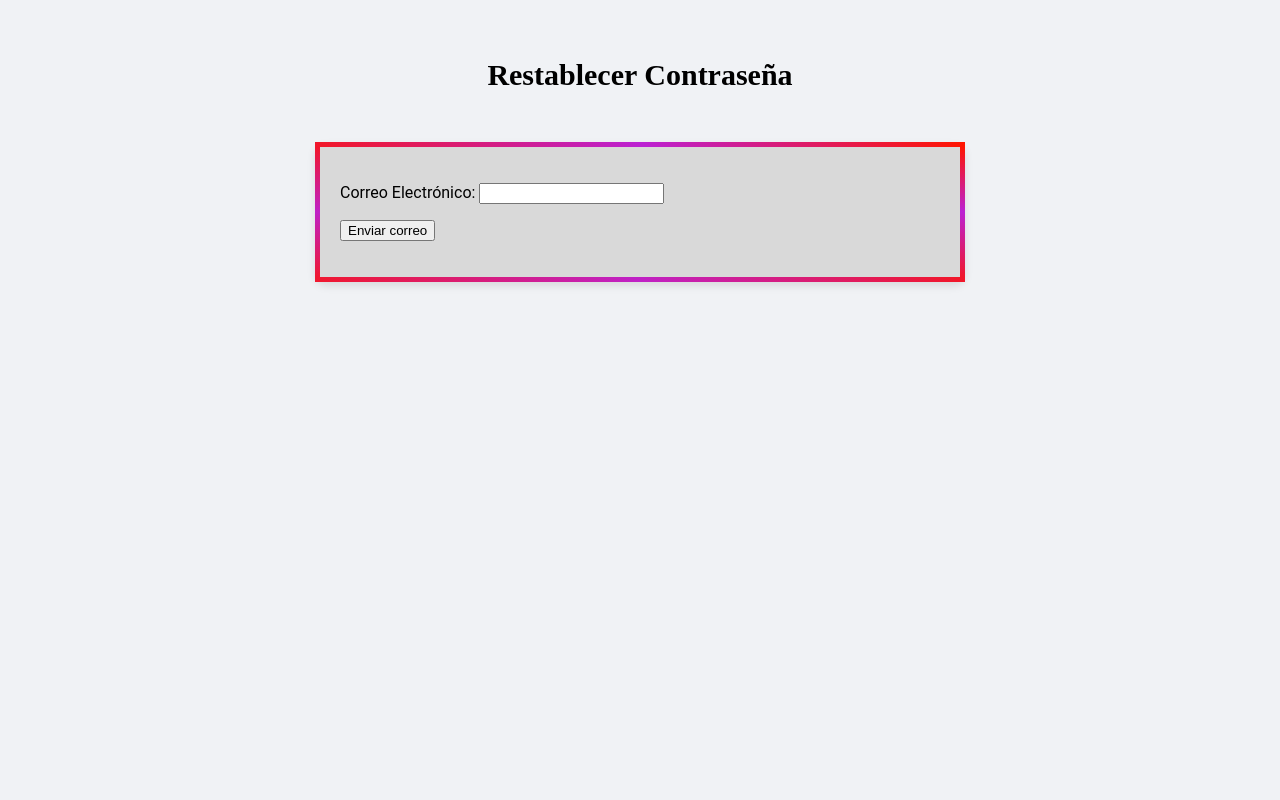
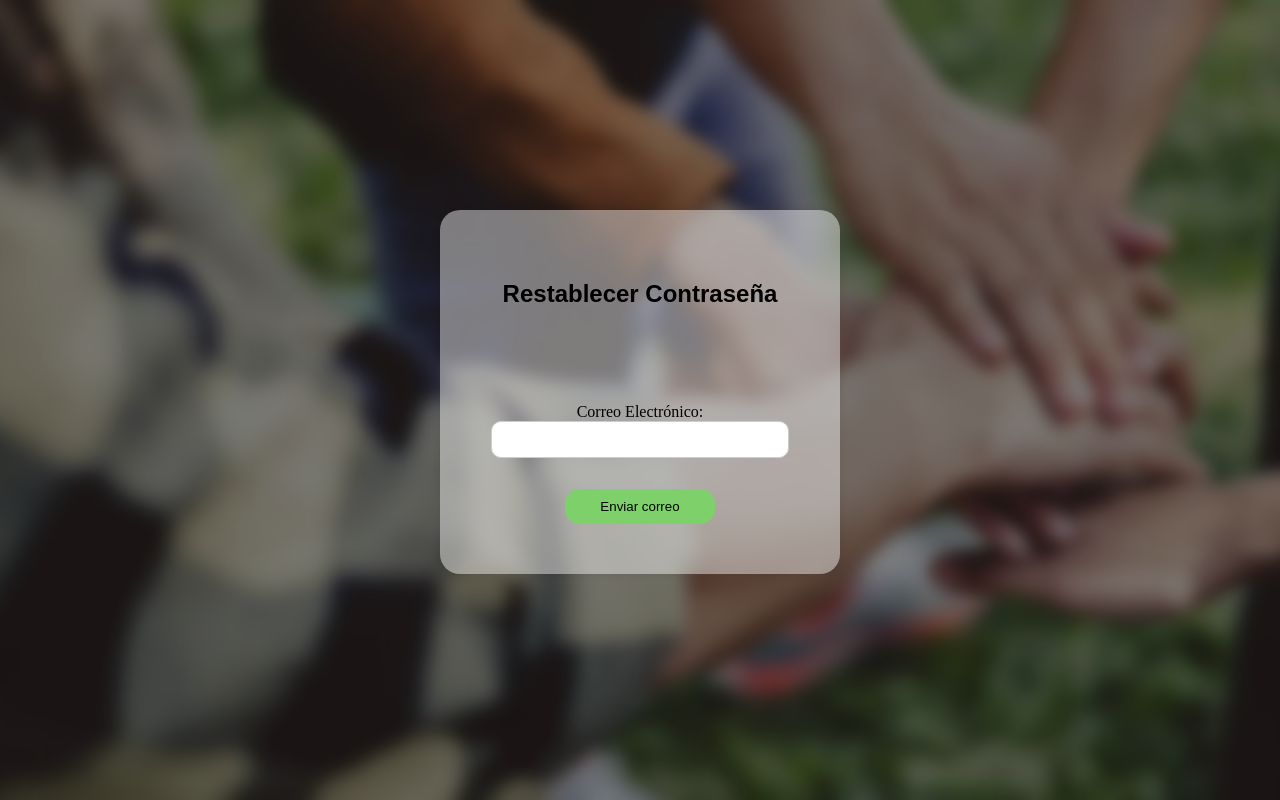
Before and after one commit to COCONUT220066/Tecno, a Django app: page /olvido/enviar/ in a window 1280 px wide. Run offline with Django 5.2, Linux system fonts and the light colour scheme; some libraries are stand-ins or nearby versions.

Commit message:
recuperacion de contraseña listo

```diff
--- a/probienestar/miaplicacion/admin.py
+++ b/probienestar/miaplicacion/admin.py
@@ -2,7 +2,4 @@ from django.contrib import admin
 from . import models
 
 # Register your models here.
-admin.site.register(models.Usuario)
-admin.site.register(models.Especialistas)
-admin.site.register(models.Citas)
 admin.site.register(models.AuthUser)
--- a/probienestar/olvido/templates/enviar.html
+++ b/probienestar/olvido/templates/enviar.html
@@ -1,17 +1,114 @@
 {% load static %}
 
 {% block title %}
-<br>
-<br>
+<style>
+@import url('https://fonts.googleapis.com/css2?family=Nunito+Sans:ital,opsz,wght@0,6..12,200..1000;1,6..12,200..1000&family=Open+Sans:ital,wght@0,300..800;1,300..800&display=swap');
+
+body {
+    margin: 0;
+    padding: 0;
+    height: 100vh;
+    overflow: hidden;
+    display: flex;
+    justify-content: center;
+    align-items: center;
+    position: relative;
+    background-image: url();
+}
+
+.form-container {
+    position: absolute;
+    top: 0;
+    left: 0;
+    width: 100%;
+    height: 100%;
+    background: rgba(0, 0, 0, 0.5);
+    z-index: 1;
+    display: flex;
+    justify-content: center;
+    align-items: center;
+}
+
+form {
+    background-color: rgba(255, 255, 255, 0.438);
+    padding: 50px;
+    border-radius: 20px;
+    box-shadow: 0px 0px 10px 0px rgba(0,0,0,0.1);
+    width: 300px;
+    max-width: 100%;
+    z-index: 2;
+}
+
+p {
+    text-align: center;
+}
+
+h2.titulo-recuperar {
+    text-align: center;
+    padding-bottom: 25%;
+    color: #000000;
+    margin-bottom: 20px;
+    font-family: Arial, Helvetica, sans-serif;
+}
+
+input[type="email"],
+input[type="text"],
+input[type="password"] {
+    width: calc(100% - 2px);
+    padding: 10px;
+    margin-bottom: 15px;
+    border: 1px solid #ccc;
+    border-radius: 10px;
+    box-sizing: border-box;
+}
+
+.btn-custom {
+    width: 50%;
+    padding: 10px;
+    background-color: rgb(126, 209, 106);
+    border: none;
+    border-radius: 15px;
+    cursor: pointer;
+    transition: background-color 0.3s ease;
+    box-sizing: border-box;
+    display: block;
+    margin: 0 auto;
+}
+
+.btn-custom:hover {
+    background-color: rgb(177, 231, 164);
+}
+
+.link a {
+    text-decoration: none;
+    color: rgb(82, 74, 74);
+}
+
+img {
+    position: fixed;
+    top: 50%;
+    left: 50%;
+    min-width: 100%;
+    min-height: 100%;
+    width: auto;
+    height: auto;
+    z-index: -100;
+    -webkit-transform: translateX(-50%) translateY(-50%);
+    transform: translateX(-50%) translateY(-50%);
+}
+</style>
 {% endblock %}
 
 {% block content %}
-    <h1 class="titulo-recuperar">Restablecer Contraseña</h1>
-    <div class="form-container">
-        <form id="reset-form" method="post">
+<body>
+    <img src="{% static 'aplicacion/iconos/manos.jpg' %}" alt="">
+
+    <div class="form-container" >
+        <form id="reset-form" method="post" >
+            <h2 class="titulo-recuperar">Restablecer Contraseña</h2>
         {% csrf_token %}
         {{ form.as_p }}
-        <button type="submit" class="btn btn-custom">Enviar correo</button>
+        <button type="submit" class="btn-custom">Enviar correo</button>
         </form>
     </div>
     <script src="https://cdn.jsdelivr.net/npm/sweetalert2@11"></script>
@@ -25,114 +122,5 @@
         }
         };
     </script>
-    <style>
-    /* ESTILOS */
-
-    body {
-        background-color: #f0f2f5;
-        margin: 0;
-        padding: 0;
-        font-family: 'Roboto', sans-serif;
-    }
-
-    .form-container {
-        background: #d9d9d9;
-        width: 90%;
-        max-width: 600px;
-        margin: 50px auto;
-        padding: 20px;
-        border: 5px solid;
-        border-image: linear-gradient(to bottom left, #FF1500, #BB21D3, #F1172A, #BF21C6, #F0182F) 1;
-        border-radius: 10px;
-        box-shadow: 0 4px 8px rgba(0, 0, 0, 0.1);
-        position: relative;
-        overflow: auto;
-    }
-
-    .titulo-recuperar {
-        font-family: jokerman;
-        font-size: 30px;
-        text-align: center;
-        margin-bottom: 2.3rem;
-    }
-
-    .icono {
-        display: block;
-        margin: 0 auto 20px;
-        width: 80px;
-        height: 80px;
-    }
-
-    .formulario_input {
-        height: 50px;
-        width: 100%;
-        padding: 10px;
-        border-radius: 5px;
-        border: 1px solid #ced4da;
-        margin-bottom: 1rem;
-    }
-
-    .btn-primary {
-        font-family: 'Pompiere', cursive;
-        font-size: 1.5rem;
-        background-color: #DD68C3;
-        color: #000;
-        padding: 10px 20px;
-        border: none;
-        border-radius: 5px;
-        cursor: pointer;
-        display: block;
-        margin: 20px;
-        transition: background-color 0.3s;
-    }
-
-    .btn-primary:hover {
-        background-color: #C80A9D;
-    }
-
-    .error {
-        display: none;
-        color: red;
-        font-size: 0.875rem;
-    }
-
-    .nav-buttons {
-        display: flex;
-        justify-content: space-between;
-        align-items: center;
-        margin-top: 20px;
-    }
-
-    .salir {
-        color: #007bff;
-        text-decoration: none;
-        display: flex;
-        align-items: center;
-        margin-left: 30px;
-        width: 35px;
-        height: 35px;
-    }
-
-    .salir svg {
-        vertical-align: middle;
-    }
-
-    /* RESPONSIVO */
-    @media (max-width: 768px) {
-        .titulo-recuperar {
-            font-size: 1.25rem;
-        }
-
-        .icono {
-            width: 60px;
-            height: 60px;
-        }
-
-        .btn-primary {
-            font-size: 1.25rem;
-            padding: 8px 16px;
-        }
-    }
-
-    </style>
+</body>
 {% endblock %}
--- a/probienestar/olvido/views.py
+++ b/probienestar/olvido/views.py
@@ -8,6 +8,7 @@ from django.contrib import messages
 from .models import AuthUser
 from .tokens import custom_token_generator
 from .functions import send_mail_google, refresh_google_token
+from django.contrib.auth.hashers import make_password
 
 
 
@@ -47,27 +48,24 @@ class EnviarMensaje(FormView):
         return super().form_valid(form)
 
 
-
-
 def resta(request, username, token):
     usuario = get_object_or_404(AuthUser, username=username)
+
+    if not custom_token_generator.check_token(usuario, token):
+        messages.error(request, 'El enlace de restablecimiento no es válido o ha expirado.')
+        return redirect('password_reset')
 
     if request.method == 'POST':
         password = request.POST.get('password')
         confirm_password = request.POST.get('confirm_password')
 
-        # Depuración: Imprimir tipos de datos y valores
-        print(f"Tipo de password: {type(password)}, Valor: {password}")
-        print(f"Tipo de confirm_password: {type(confirm_password)}, Valor: {confirm_password}")
-
         if password == confirm_password:
-            usuario.password = password
-            print(f"Tipo de usuario.contrasenia: {type(usuario.password)}, Valor: {usuario.password}")
-            usuario.save()
+            # Usar el método corregido para cifrar la contraseña
+            usuario.actualizar_contrasenia(password)
             messages.success(request, 'Restablecimiento Exitoso')
             return redirect('login')
         else:
             messages.error(request, 'Las contraseñas no coinciden.')
-            return redirect('resta', username=username, token=token)
+            return render(request, 'resta.html', {'username': username, 'token': token})
 
     return render(request, 'resta.html', {'username': username, 'token': token})
```
Also changed, not shown: probienestar/miaplicacion/models.py (+6 -4 lines), probienestar/miaplicacion/views.py (+71 -28 lines), probienestar/olvido/models.py (+7 -7 lines), probienestar/olvido/templates/resta.html (+117 -122 lines), probienestar/token.json (+1 -1 lines), probienestar/miaplicacion/migrations/0003_miaplicacioncustomuser_miaplicacioncustomusergroups_and_more.py (added), probienestar/olvido/migrations/0001_initial.py (added), probienestar/probienestar/settings.py (line endings or trailing spaces).
